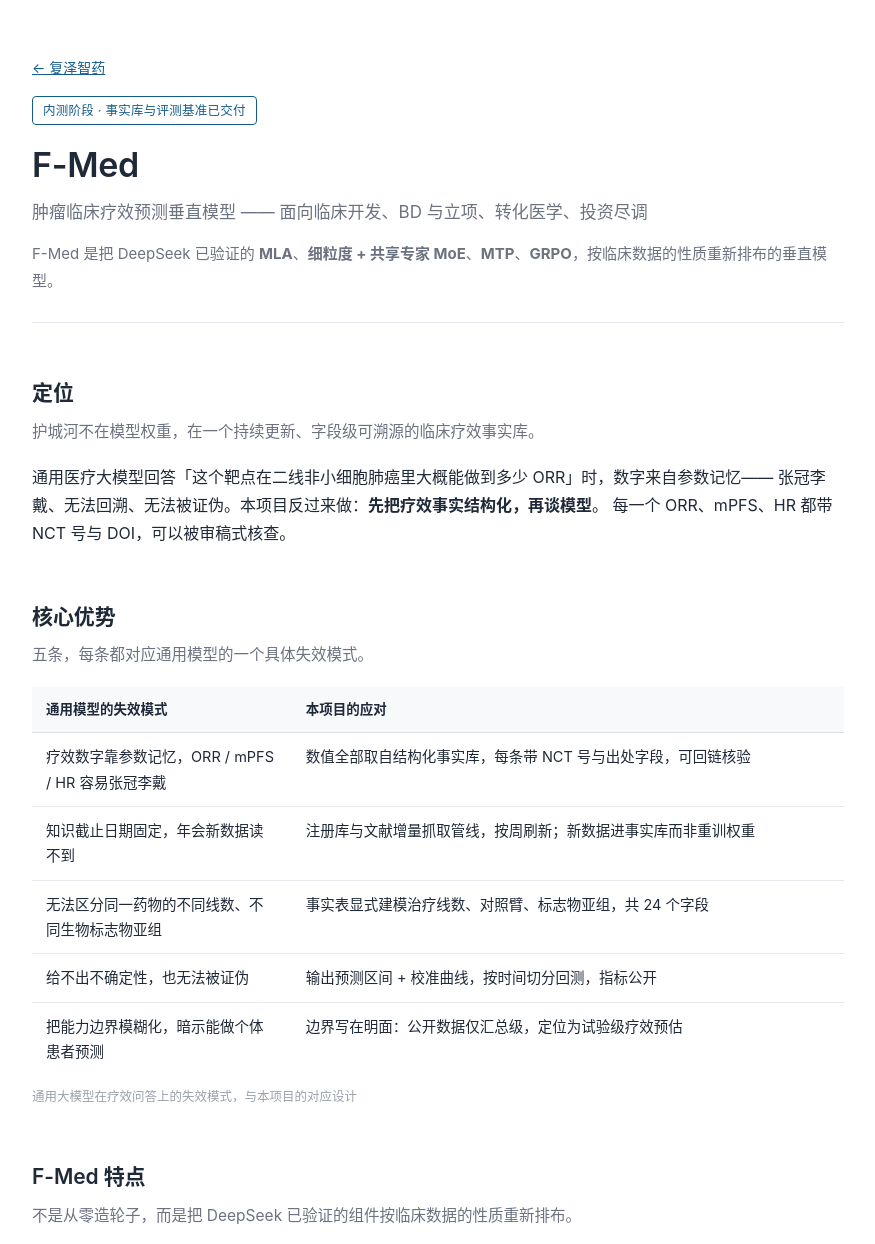
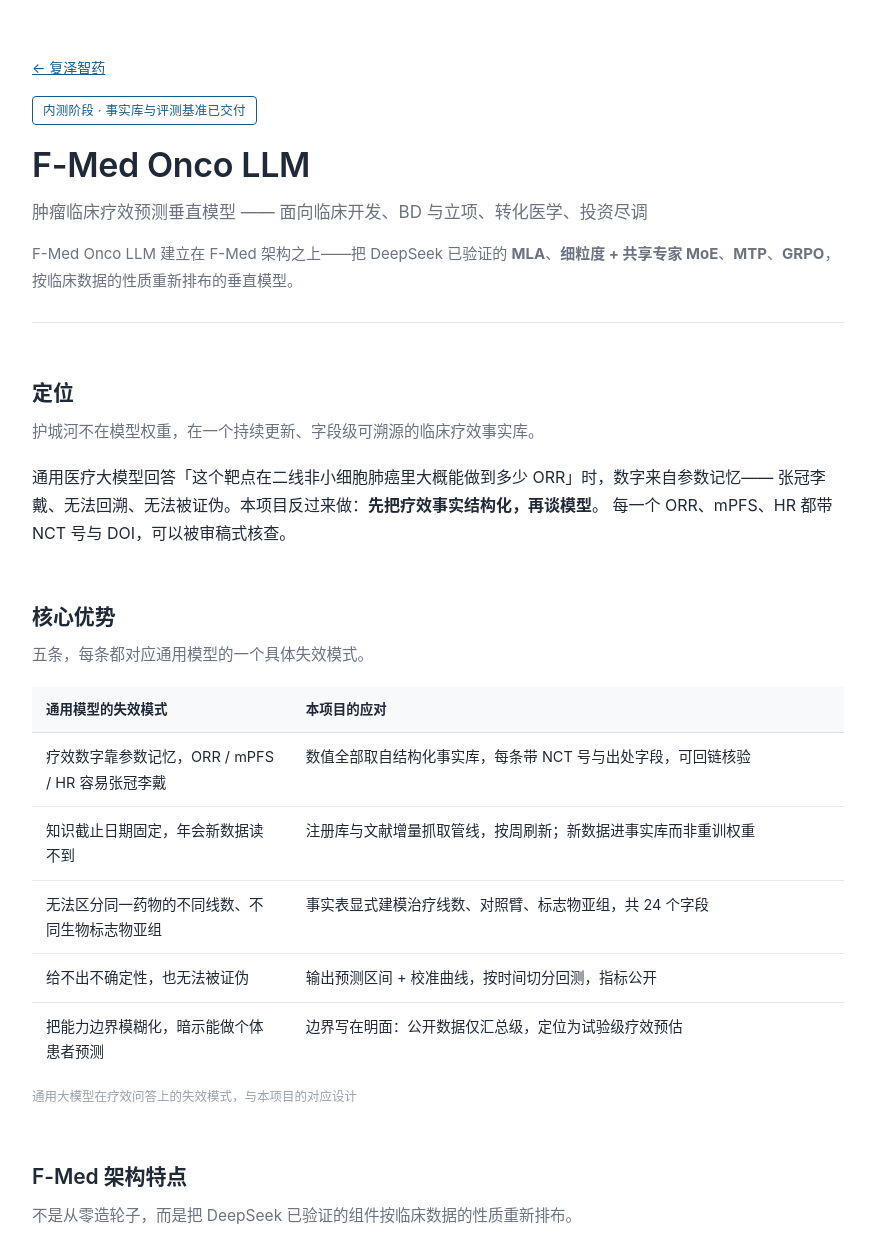
Before and after one commit to zhu-algorithm/fuze-zhiyao, a plain HTML site: page onco-efficacy.html in a window 1280 px wide. Shown: the top 1244 px of the page, without its empty margins (202-1077 px from the left). Drawn offline with Linux system fonts and the light colour scheme.

Commit message:
Rename Model 02 to F-Med Onco LLM; scope architecture section to the F-Med family

```diff
--- a/onco-efficacy.html
+++ b/onco-efficacy.html
@@ -3,7 +3,7 @@
 <head>
 <meta charset="utf-8">
 <meta name="viewport" content="width=device-width, initial-scale=1">
-<title>F-Med — 肿瘤临床疗效预测垂直模型 | 复泽智药</title>
+<title>F-Med Onco LLM — 肿瘤临床疗效预测垂直模型 | 复泽智药</title>
 <meta name="description" content="从试验注册库、期刊文献、学会年会摘要与卫健委私有数据库构建结构化疗效事实库，并在其上做可溯源的试验级疗效预估。">
 <style>
   :root{
@@ -82,9 +82,9 @@
 <header>
   <p style="margin:0 0 14px;font-size:14px"><a href="index.html">← 复泽智药</a></p>
   <span class="badge">内测阶段 · 事实库与评测基准已交付</span>
-  <h1>F-Med</h1>
+  <h1>F-Med Onco LLM</h1>
   <p class="sub">肿瘤临床疗效预测垂直模型 —— 面向临床开发、BD 与立项、转化医学、投资尽调</p>
-  <p style="font-size:15px;color:var(--grey);margin:14px 0 0">F-Med 是把 DeepSeek 已验证的 <strong>MLA</strong>、<strong>细粒度 + 共享专家 MoE</strong>、<strong>MTP</strong>、<strong>GRPO</strong>，按临床数据的性质重新排布的垂直模型。</p>
+  <p style="font-size:15px;color:var(--grey);margin:14px 0 0">F-Med Onco LLM 建立在 F-Med 架构之上——把 DeepSeek 已验证的 <strong>MLA</strong>、<strong>细粒度 + 共享专家 MoE</strong>、<strong>MTP</strong>、<strong>GRPO</strong>，按临床数据的性质重新排布的垂直模型。</p>
 </header>
 
 <h2>定位</h2>
@@ -113,7 +113,7 @@
 </table>
 
 
-<h2>F-Med 特点</h2>
+<h2>F-Med 架构特点</h2>
 <p class="lede">不是从零造轮子，而是把 DeepSeek 已验证的组件按临床数据的性质重新排布。</p>
 <table>
   <caption>四个组件各自对应临床数据的一项具体性质；左为组件，右为「为什么临床数据需要它」</caption>
```
